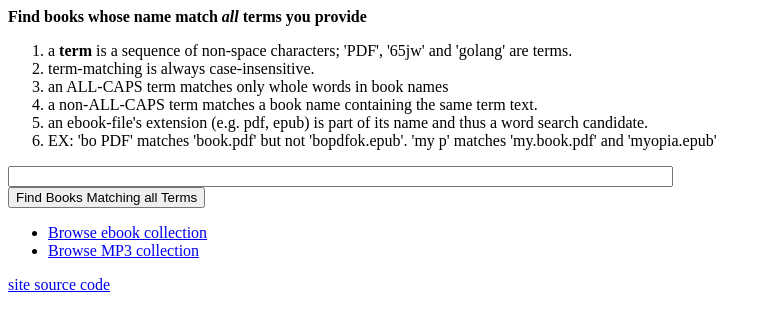
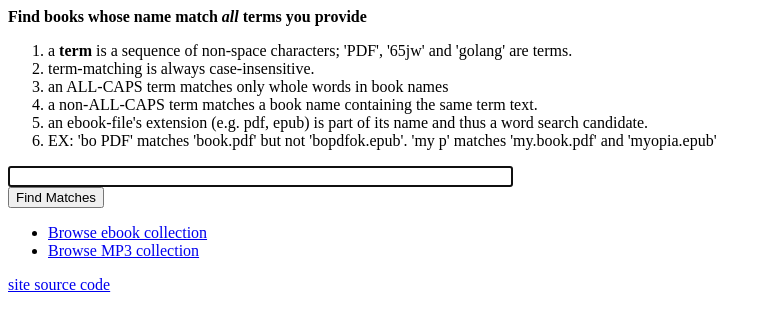
Before and after one commit to fwmechanic/file-collection-searcher, a plain HTML site: page index.html in a window 1280 px wide. Shown: the whole page, without its empty margins (0-771 px from the left). Drawn offline with Linux system fonts and the light colour scheme.

Commit message:
add autofocus to search-text input so user needn't click first

```diff
--- a/index.html
+++ b/index.html
@@ -11,8 +11,8 @@
 <li>EX: 'bo PDF' matches 'book.pdf' but not 'bopdfok.epub'. 'my p' matches 'my.book.pdf' and 'myopia.epub'</li>
 </ol>
 <FORM ACTION="/cgi/search-files">
-<INPUT TYPE="TEXT" NAME="search_keys" SIZE="80" maxlength="255"><BR>
-<INPUT TYPE="SUBMIT" NAME="Submit" VALUE="Find Books Matching all Terms">
+<INPUT TYPE="TEXT" NAME="search_keys" SIZE="60" maxlength="255" autofocus><BR>
+<INPUT TYPE="SUBMIT" NAME="Submit" VALUE="Find Matches">
 </FORM>
 <ul>
 <li><a href="/files/ebooks">Browse ebook collection</a></li>
```
